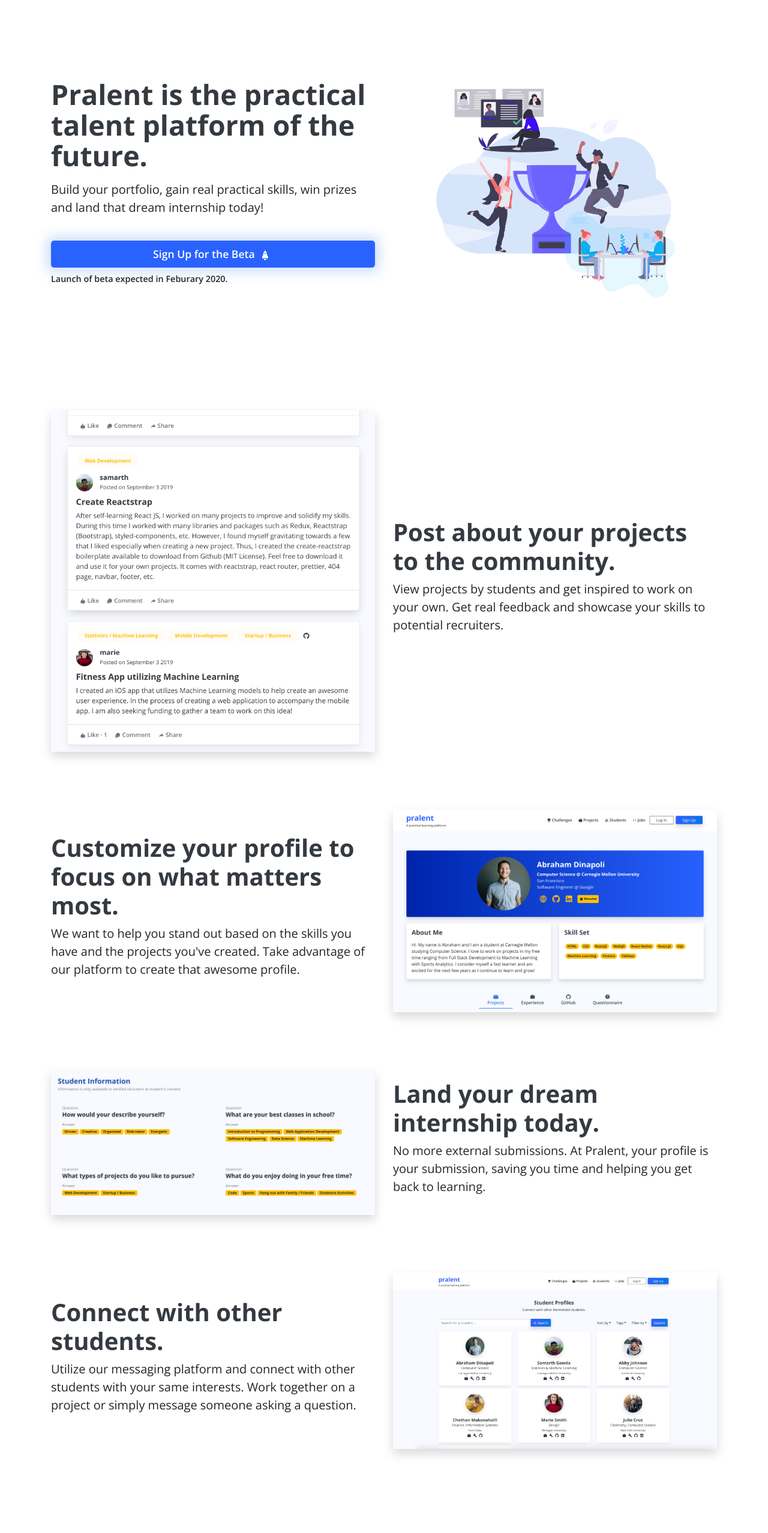
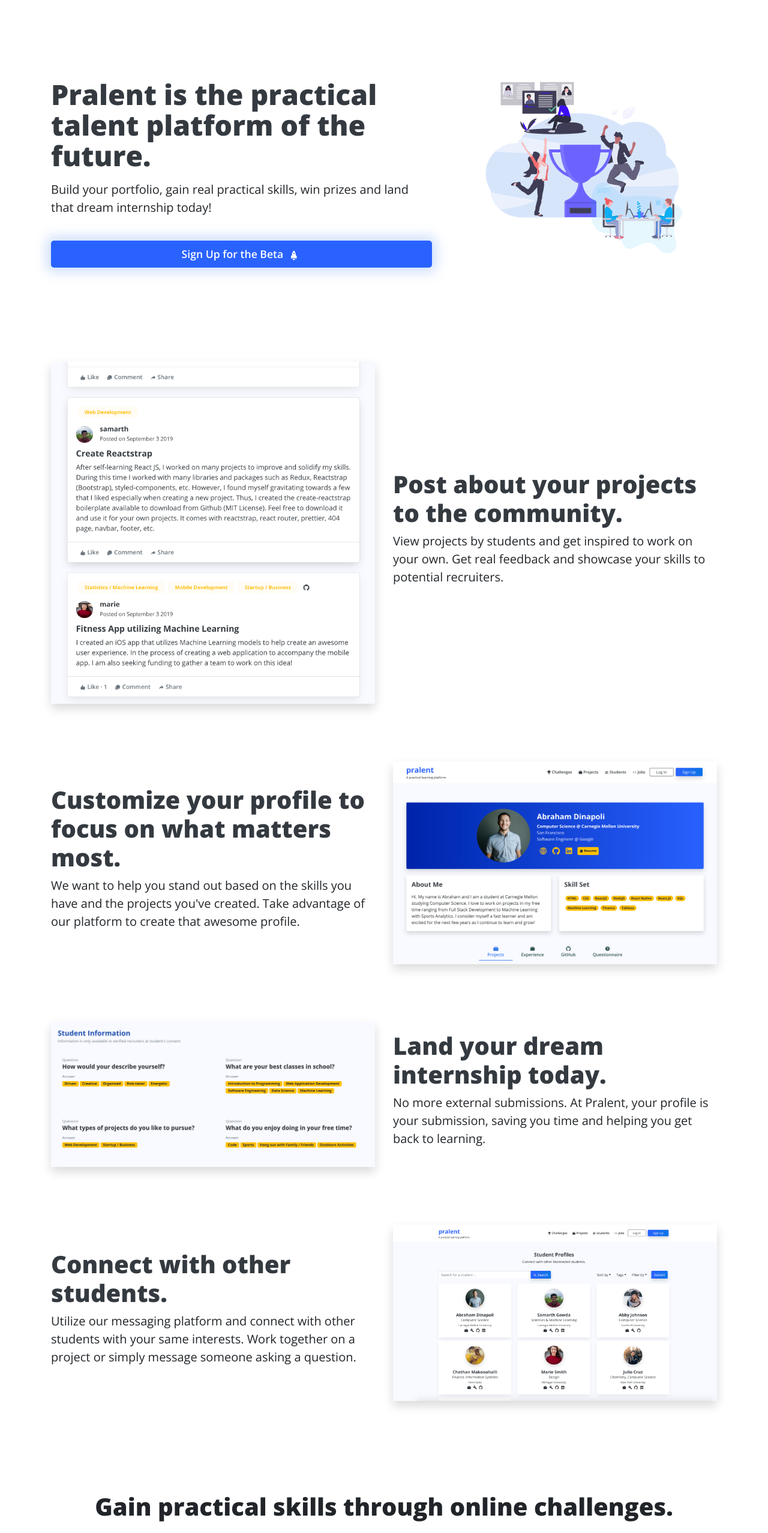
Before and after one commit to gladwyne/PralentBetaSite, a React (Create React App) app: page / in a window 1280 px wide. Shown: the part 80-2635 px from the top of the page at 60% size. Built offline with nearby package versions, Linux system fonts and the light colour scheme.

Commit message:
made bolder

```diff
--- a/src/containers/home/aboutChallenges.js
+++ b/src/containers/home/aboutChallenges.js
@@ -12,7 +12,7 @@ export default function aboutCompetition() {
       <Container>
         <Row className="py-5 text-center">
           <Col>
-            <h1 className="py-2 font-weight-bold">
+            <h1 className="py-2 font-weight-extrabold">
               Gain practical skills through online challenges.
             </h1>
             <p className="lead">
--- a/src/containers/home/connect.js
+++ b/src/containers/home/connect.js
@@ -9,7 +9,7 @@ const Connect = () => {
       <Container>
         <Row>
           <Col md="6" className="my-auto py-5 py-md-0 order-2 order-md-1">
-            <h1 className="font-weight-bold text-dark">
+            <h1 className="font-weight-extrabold text-dark">
               Connect with other students.
             </h1>
             <p className="lead">
--- a/src/containers/home/hero.js
+++ b/src/containers/home/hero.js
@@ -9,13 +9,13 @@ function Hero() {
     <div className="py-md-5 text-md-left text-center">
       <Container className="pt-md-5 pt-3">
         <Row className="h-100 py-md-5">
-          <Col md="6">
+          <Col md="7">
             <div className="pb-sm-4">
               <h1
                 style={{
                   lineHeight: "1.1",
                   fontSize: "2.9rem",
-                  fontWeight: "700"
+                  fontWeight: "800"
                 }}
                 className="text-dark"
               >
@@ -40,14 +40,8 @@ function Hero() {
             >
               Sign Up for the Beta <IoMdRocket className="mx-1 my-auto" />
             </Button>
-            <p
-              className="mt-2"
-              style={{ fontSize: "0.9rem", fontWeight: "600" }}
-            >
-              Launch of beta expected in Feburary 2020.
-            </p>
           </Col>
-          <Col md="6" className="my-auto">
+          <Col md="5" className="my-auto">
             <img
               src={HeroImg}
               alt="hero-img"
--- a/src/containers/home/jobs.js
+++ b/src/containers/home/jobs.js
@@ -18,7 +18,7 @@ const Jobs = () => {
             />
           </Col>
           <Col md="6" className="my-auto py-5 py-md-0">
-            <h1 className="font-weight-bold text-dark">
+            <h1 className="font-weight-extrabold text-dark">
               Land your dream internship today.
             </h1>
             <p className="lead">
--- a/src/containers/home/profile.js
+++ b/src/containers/home/profile.js
@@ -9,7 +9,7 @@ const Profile = () => {
       <Container>
         <Row>
           <Col md="6" className="my-auto py-5 py-md-0 order-2 order-md-1">
-            <h1 className="font-weight-bold text-dark">
+            <h1 className="font-weight-extrabold text-dark">
               Customize your profile to focus on what matters most.
             </h1>
             <p className="lead">
--- a/src/containers/home/project.js
+++ b/src/containers/home/project.js
@@ -18,7 +18,7 @@ const Project = () => {
             />
           </Col>
           <Col md="6" className="my-auto py-5 py-md-0">
-            <h1 className="font-weight-bold text-dark">
+            <h1 className="font-weight-extrabold text-dark">
               Post about your projects to the community.
             </h1>
             <p className="lead">
--- a/src/index.scss
+++ b/src/index.scss
@@ -22,3 +22,7 @@ code {
   font-family: source-code-pro, Menlo, Monaco, Consolas, "Courier New",
     monospace;
 }
+
+.font-weight-extrabold {
+  font-weight: 800;
+}
```
Also changed, not shown: 12 other files (tests, documents, lock files or other folders).
